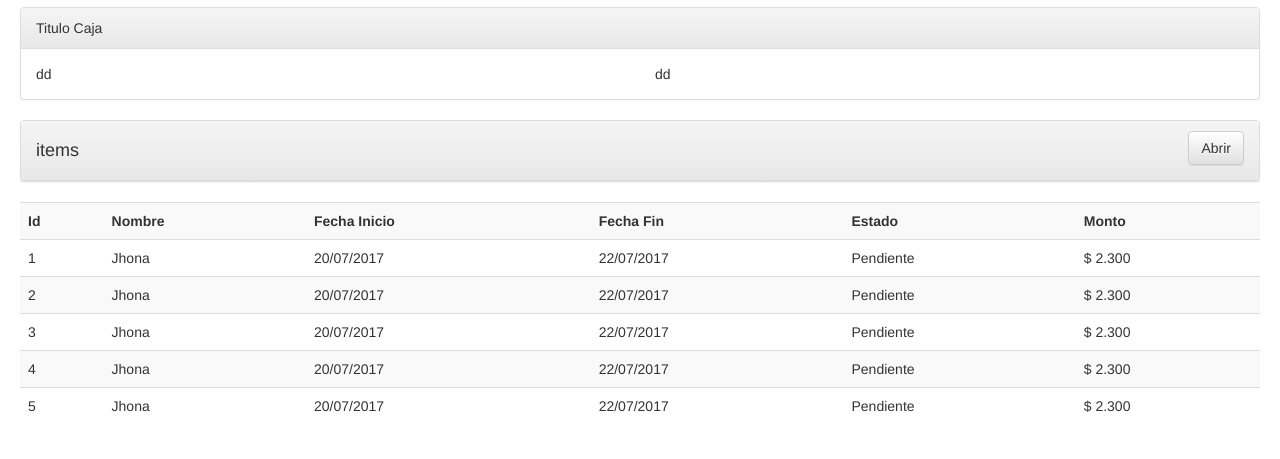
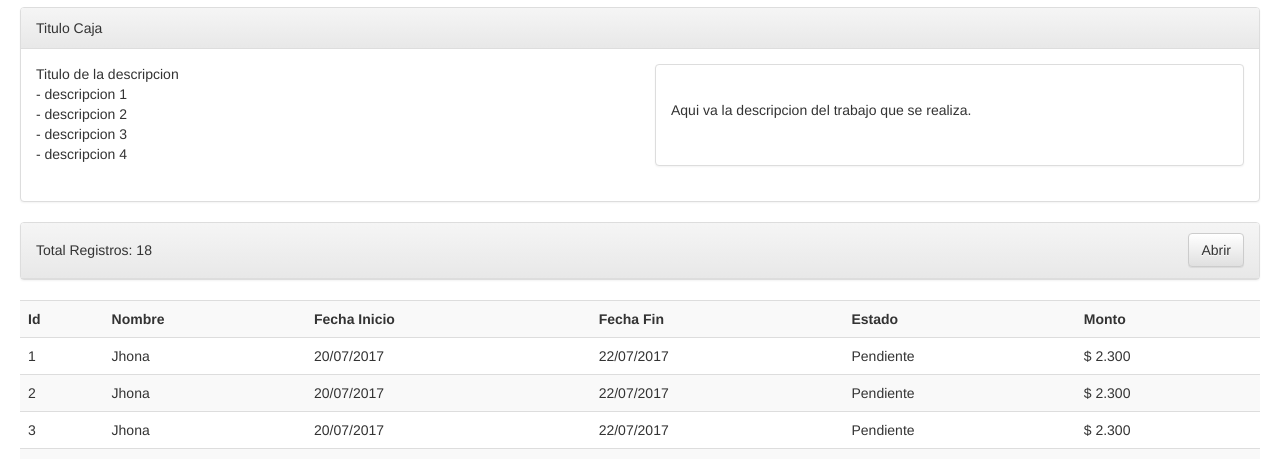
Before and after one commit to Jacs19/test-ingreso, a plain HTML site: page index.html in a window 1280 px wide. Shown: the part 337-796 px from the top of the page. Drawn offline with Linux system fonts and the light colour scheme.

Commit message:
Correccion HTML

```diff
--- a/index.html
+++ b/index.html
@@ -35,10 +35,26 @@
 						<div class="panel-body">
 							<div class="row">
 								<div class="col-md-6">
-								dd
+									<p>
+										Titulo de la descripcion
+										<br/>
+										<span>- descripcion 1</span>
+										<br/>
+										<span>- descripcion 2</span>
+										<br/>
+										<span>- descripcion 3</span>
+										<br/>
+										<span>- descripcion 4</span>
+									</p>
 								</div>
 								<div class="col-md-6">
-								dd
+									<div class="panel panel-default">
+										<div class="panel-body">
+											<br/>
+											<p>Aqui va la descripcion del trabajo que se realiza.</p>
+											<br/>
+										</div>
+									</div>
 								</div>
 							</div>
 						</div>
@@ -51,7 +67,7 @@
 					<div class="panel-heading">
 						<div class="row">
 							<div class="col-md-6">
-								<h4>items</h4>
+								<h5>Total Registros: {{ctrl.totalItems}}</h5>
 							</div>
 							<div class="col-md-6" align="right">
 								<button type="button" class="btn btn-default" ng-click="ctrl.isCollapsed = !ctrl.isCollapsed">
```
